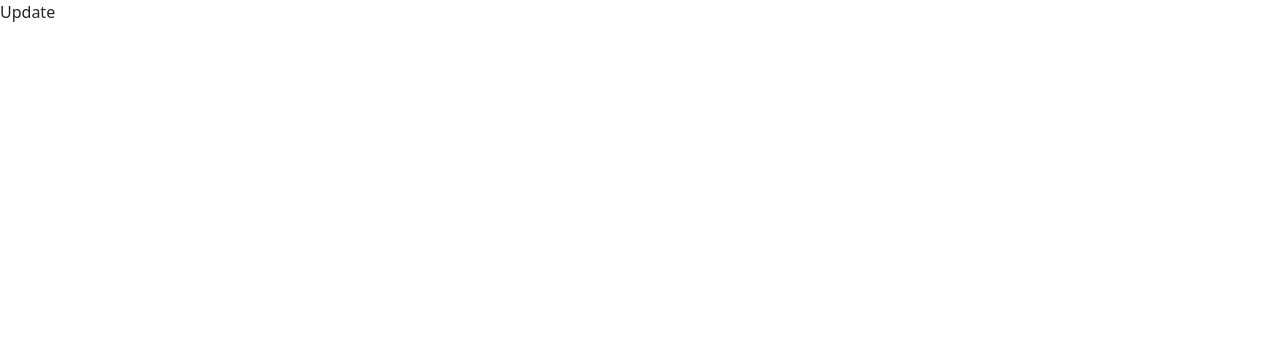
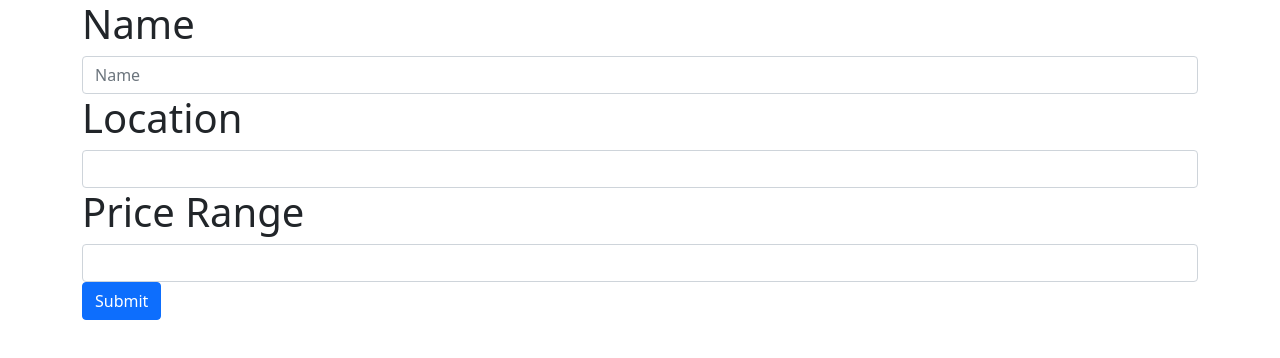
Before and after one commit to FilopateerMaged/Resturants-PERN-, a React (Create React App) app in the folder client/: page /restaurants/1/update in a window 1280 px wide. Shown: the top 358 px of the page. Built offline with nearby package versions, Linux system fonts and the light colour scheme.

Commit message:
update form complete

```diff
--- a/client/src/Components/RestaurantList.jsx
+++ b/client/src/Components/RestaurantList.jsx
@@ -2,6 +2,7 @@ import React, {useEffect} from 'react'
 import RestaurantAPI from '../Api/RestaurantAPI'
 import { useContext } from 'react'
 import { RestaurantsContext } from '../Context/RestaurantsContext'
+import {Link} from "react-router-dom";
 const RestaurantList = (props) => {
     const {restaurants,setRestaurants} = useContext(RestaurantsContext)
     const handleDelete = async (id) => {
@@ -46,7 +47,7 @@ fetchData();
               <td>{elem.location}</td>
               <td>{"$".repeat(elem.price_range)}</td>
               <td>Reviews</td>
-              <td><button className="btn btn-warning">Edit</button></td>
+              <td><a href="http://localhost:3000/restaurants/${elem.id}/update" className="btn btn-warning">Edit</a></td>
               <td><button onClick={()=>handleDelete(elem.id)} className="btn btn-danger">Delete</button></td>
           </tr>);
       })}
--- a/client/src/Routes/Update.jsx
+++ b/client/src/Routes/Update.jsx
@@ -1,11 +1,32 @@
-import React from 'react'
+import React from "react";
+import { RestaurantsContext } from "../Context/RestaurantsContext";
 
 const Update = () => {
-    return (
-        <div>
-            Update
-        </div>
-    )
-}
+  return (
+    <div className="container">
+      <div>
+        <form action="">
+          <h1 className="">Name</h1>
+          <input className="form-control" placeholder="Name"></input>
+        </form>
+      </div>
+      <div>
+        <form action="">
+          <h1 className="">Location</h1>
+          <input className="form-control"></input>
+        </form>
+      </div>
+      <div>
+        <form action="">
+          <h1 className="">Price Range</h1>
+          <input className="form-control"></input>
+          <div className="">
+            <button className="btn btn-primary col ">Submit</button>
+          </div>
+        </form>
+      </div>
+    </div>
+  );
+};
 
-export default Update
+export default Update;
```
